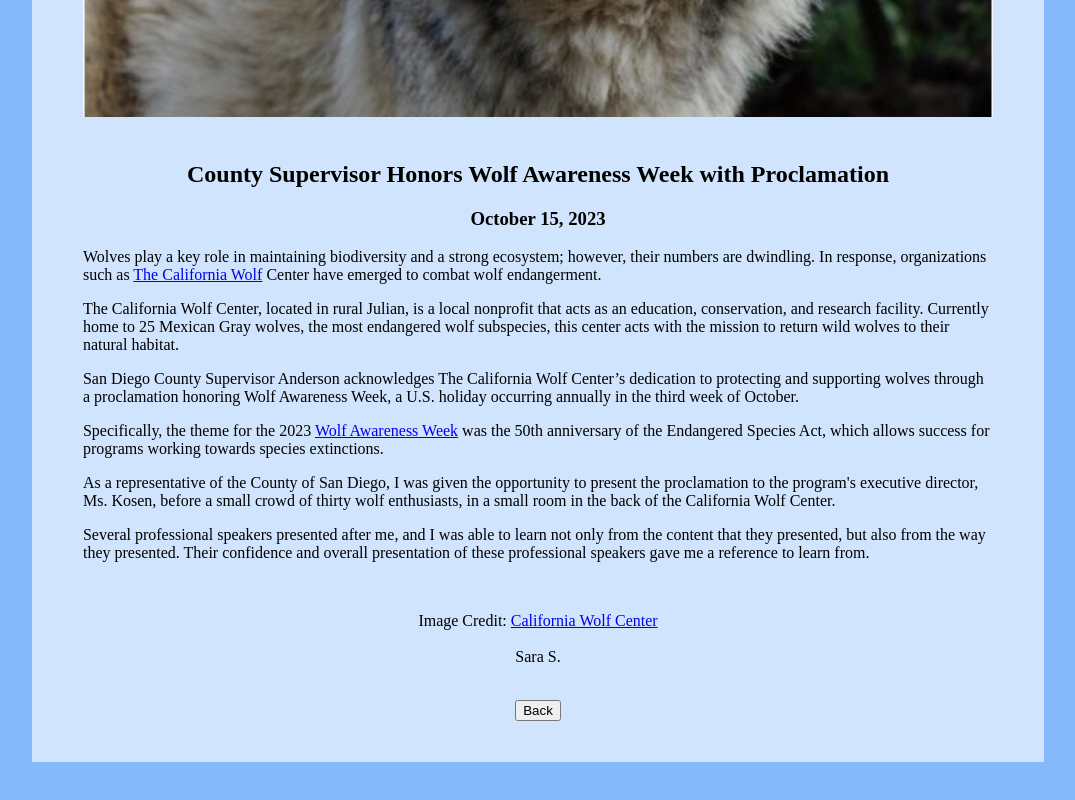
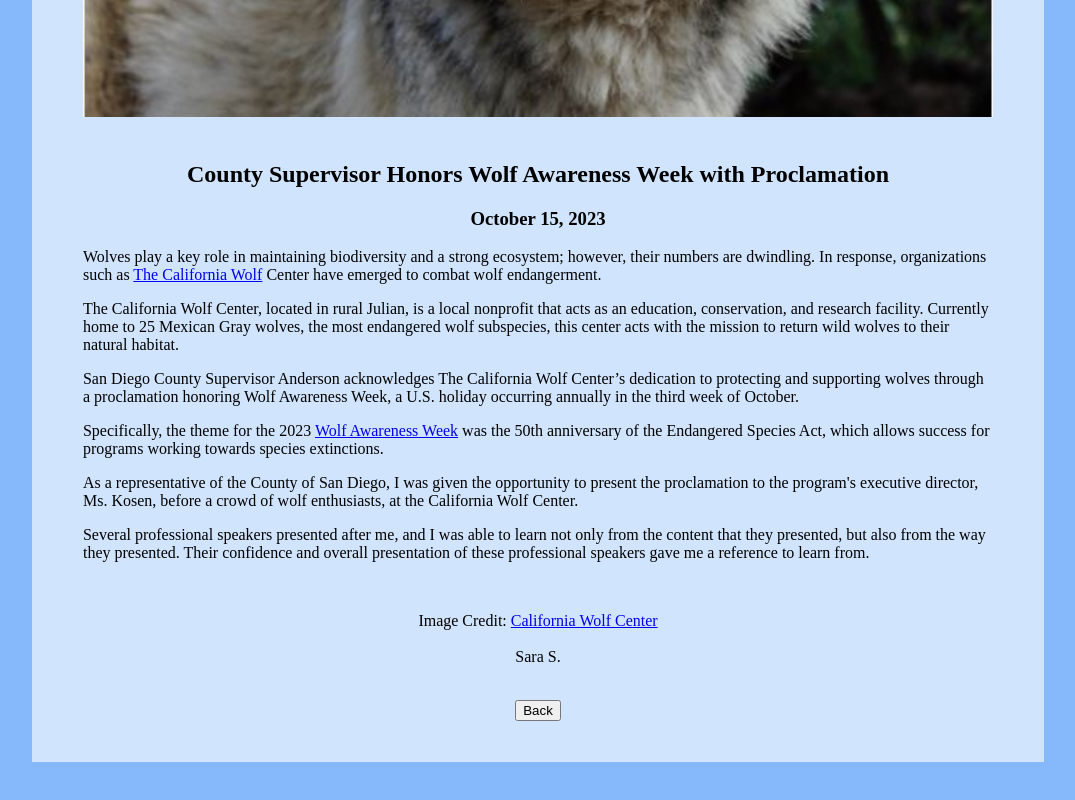
Before and after one commit to 8832/8832.github-io, a plain HTML site: page AIP_event2.html in a window 1280 px wide. Shown: the part 558-1358 px from the top of the page, without its empty margins (102-1177 px from the left). Drawn offline with Linux system fonts and the light colour scheme.

Commit message:
Update AIP_event2.html

```diff
--- a/AIP_event2.html
+++ b/AIP_event2.html
@@ -75,8 +75,7 @@
                 <p>
                     As a representative of the County of San Diego, I was given
                     the opportunity to present the proclamation to the program's executive director,
-                    Ms. Kosen, before a small crowd of thirty wolf enthusiasts, in a small room in
-                    the back of the California Wolf Center.
+                    Ms. Kosen, before a crowd of wolf enthusiasts, at the California Wolf Center.
                 </p>
                 <p>
                     Several professional speakers presented after me, and I was able to learn not
```
